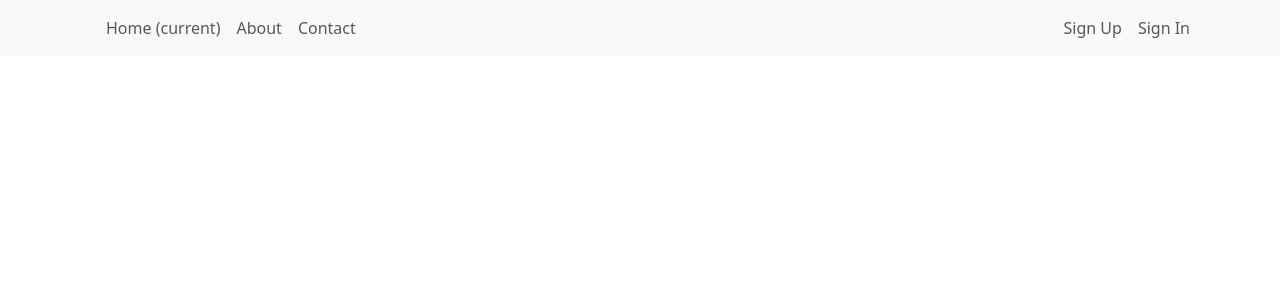
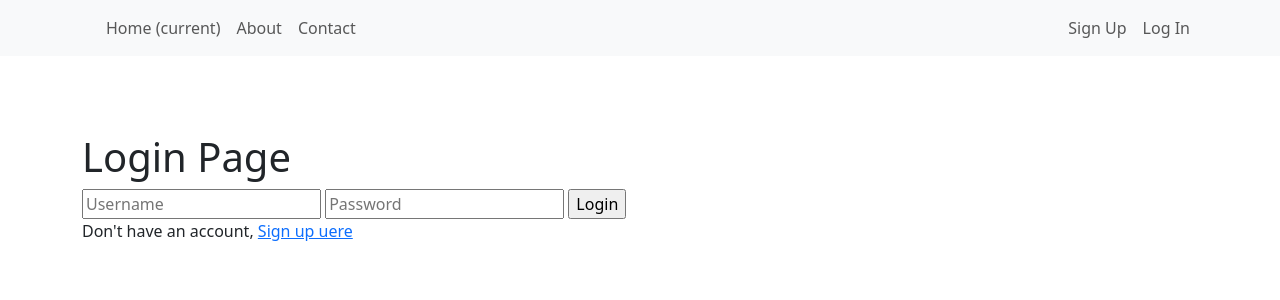
Before and after one commit to AdvayAtMason/FireSafetySystem-Client, a Flask app: page /login in a window 1280 px wide. Shown: the top 300 px of the page. Run offline with Flask 3, Linux system fonts and the light colour scheme; parts of the project's set-up code (start-up, migrations or seed data) failed here and were passed over; some libraries are stand-ins or nearby versions.

Commit message:
Created basic login system and connected it to SQLite Database.

```diff
--- a/app.py
+++ b/app.py
@@ -1,8 +1,9 @@
 #Import all Necessary Modules
-from flask import Flask, render_template
+from flask import Flask, render_template, redirect
 from flask_sqlalchemy import SQLAlchemy
-from flask_login import UserMixin
+from flask_login import UserMixin, LoginManager, login_required, login_user
 from flask_wtf import FlaskForm
+from flask_bcrypt import Bcrypt
 import wtforms
 from wtforms import validators
 
@@ -10,7 +11,19 @@ from wtforms import validators
 app = Flask(__name__)
 app.config["SQLALCHEMY_DATABASE_URI"] = "sqlite:///database.db"
 db = SQLAlchemy(app)
+
+#Information regarding hashing of passwords
 app.config["SECRET_KEY"] = "thisisanotsosecretkey"
+bcrypt = Bcrypt(app)
+
+#Initialize Login Manager
+login_mananager = LoginManager()
+login_mananager.init_app()
+login_mananager.login_view = "login"
+
+@login_mananager.user_loader
+def load_user(user_id):
+    return User.query.get(int(user_id))
 
 #User Class
 class User(db.Model, UserMixin):
@@ -22,14 +35,20 @@ class User(db.Model, UserMixin):
 class Registration(FlaskForm):
     username = wtforms.StringField(validators=[validators.InputRequired(), validators.length(min=4, max=20)], render_kw={"placeholder": "Username"})
     password = wtforms.PasswordField(validators=[validators.InputRequired(), validators.length(min=4, max=20)], render_kw={"placeholder": "Password"})
-    submit = wtforms.SubmitField("Submit")
+    submit = wtforms.SubmitField("Register")
+
+    def validate_username(self, username):
+        existing_user_username = User.query.filter_by(username=username.data).first()
+
+        if existing_user_username:
+            raise validators.ValidationError("That username already exists. Please choose a different one.")
 
 
 #Class for the Login Form
 class Login(FlaskForm):
     username = wtforms.StringField(validators=[validators.InputRequired(), validators.length(min=4, max=20)], render_kw={"placeholder": "Username"})
     password = wtforms.PasswordField(validators=[validators.InputRequired(), validators.length(min=4, max=20)], render_kw={"placeholder": "Password"})
-    submit = wtforms.SubmitField("Submit")
+    submit = wtforms.SubmitField("Login")
 
 #This is how we will route people to the webpage. To route to a new webpage, simply make a new version of this.
 #We can also use these functions to make custom methods. Look up the flask documentation for how to pass variables in.
@@ -47,11 +66,34 @@ def contact():
 
 @app.route("/login", methods=["GET", "POST"])
 def login():
-    return render_template("login.html")
+    form = Login()
+
+    if form.validate_on_submit():
+        user = User.query.filter_by(username=form.username.data).first()
+        if user:
+            if bcrypt.check_password_hash(user.password, form.password.data):
+                login_user()
+                return redirect("/dashboard")
+
+    return render_template("login.html", form=form)
+
+@app.route("/dashboard", methods=["GET"])
+@login_required
+def dashboard():
+    return render_template("dashboard.html")
 
 @app.route("/register", methods=["GET", "POST"])
 def register():
-    return render_template("register.html")
+    form = Registration()
+
+    if form.validate_on_submit():
+        hashed_password = bcrypt.generate_password_hash(form.password.data)
+        new_user = User(username=form.username.data, password=hashed_password)
+        db.session.add(new_user)
+        db.session.commit()
+        return redirect("/login")
+
+    return render_template("register.html", form=form)
 
 #This is is the program to run the server on a Localhost PC.
 #We recommend that you run this on a virtual machine (NOTE: All VENV Folders are ignored) on Windows 10 or newer
--- a/templates/includes/_navbar.html
+++ b/templates/includes/_navbar.html
@@ -24,7 +24,7 @@
           <a class="nav-link" href="/register">Sign Up</a>
         </li>
         <li class="nav-item">
-          <a class="nav-link" href="/login">Sign In</a>
+          <a class="nav-link" href="/login">Log In</a>
         </li>
       </ul>
     </div>
--- a/templates/login.html
+++ b/templates/login.html
@@ -5,5 +5,13 @@
     <!--
     This is where we write the login form
     -->
+    <h1>Login Page</h1>
+    <form method="POST" action="">
+        {{ form.hidden_tag() }}
+        {{ form.username }}
+        {{ form.password }}
+        {{ form.submit }}
+    </form>
+    <p>Don't have an account, <a href="/register">Sign up uere</a></p>
 </div>
 {% endblock %}
```
Also changed, not shown: templates/dashboard.html (added, +10 -0 lines), templates/register.html (+8 -0 lines), 1 other file.
